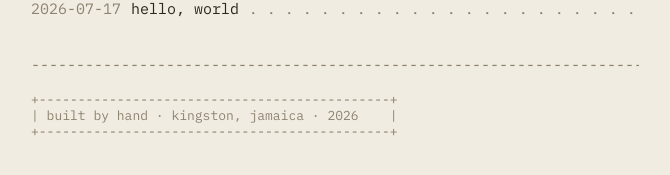
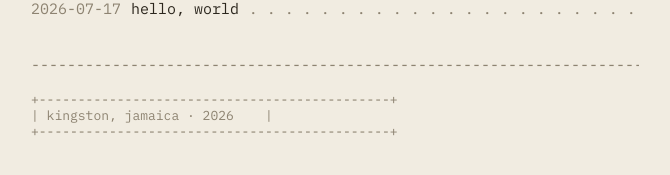
Before and after one commit to charliegents/charliegents.github.io, a Jekyll site: the page built from index.html, in a window 1280 px wide. Shown: the part 473-648 px from the top of the page, without its empty margins (305-975 px from the left). Built offline with Jekyll 4.4.1, drawn with Linux system fonts in a browser that asks for light colours.

Commit message:
Update default.html

```diff
--- a/_layouts/default.html
+++ b/_layouts/default.html
@@ -32,7 +32,7 @@
 
     <footer class="site-footer">
       <pre class="ascii dim">+---------------------------------------------+
-| built by hand · kingston, jamaica · {{ site.time | date: "%Y" }}    |
+| kingston, jamaica · {{ site.time | date: "%Y" }}    |
 +---------------------------------------------+</pre>
     </footer>
 
```
